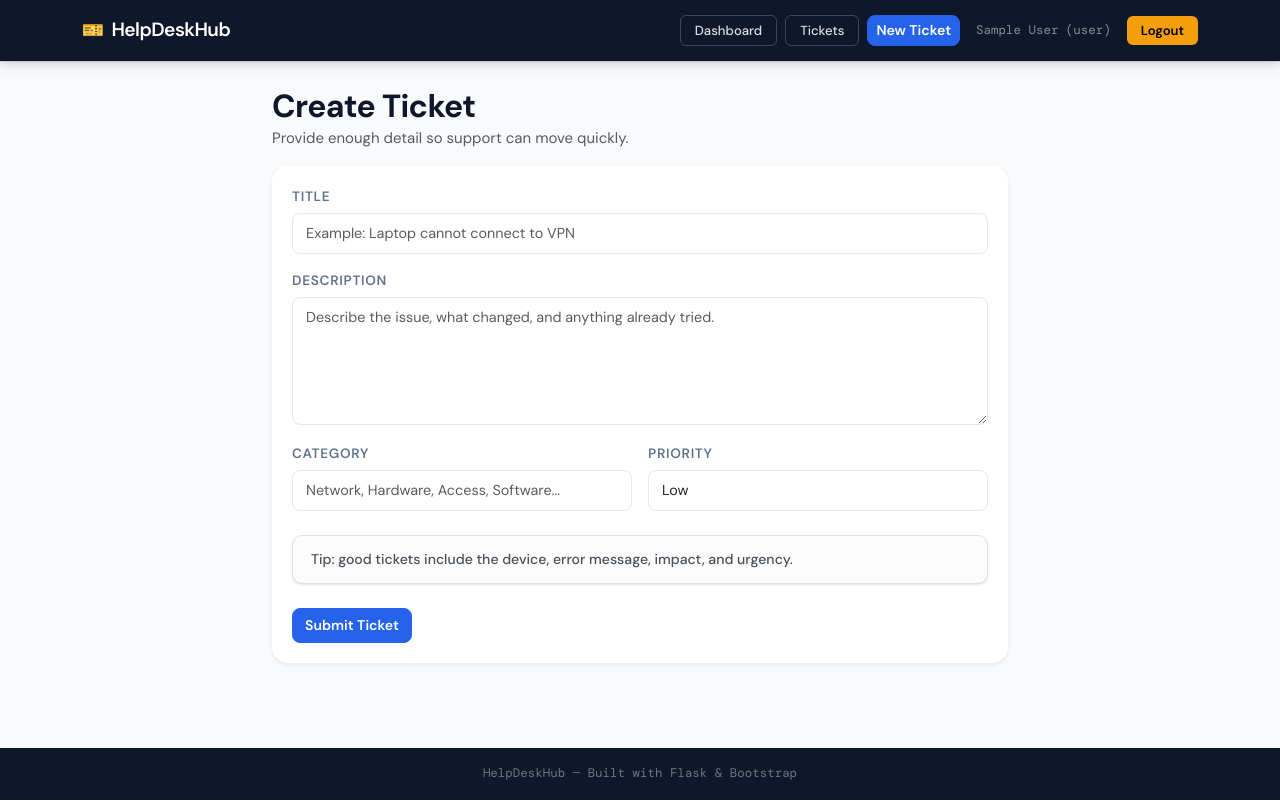
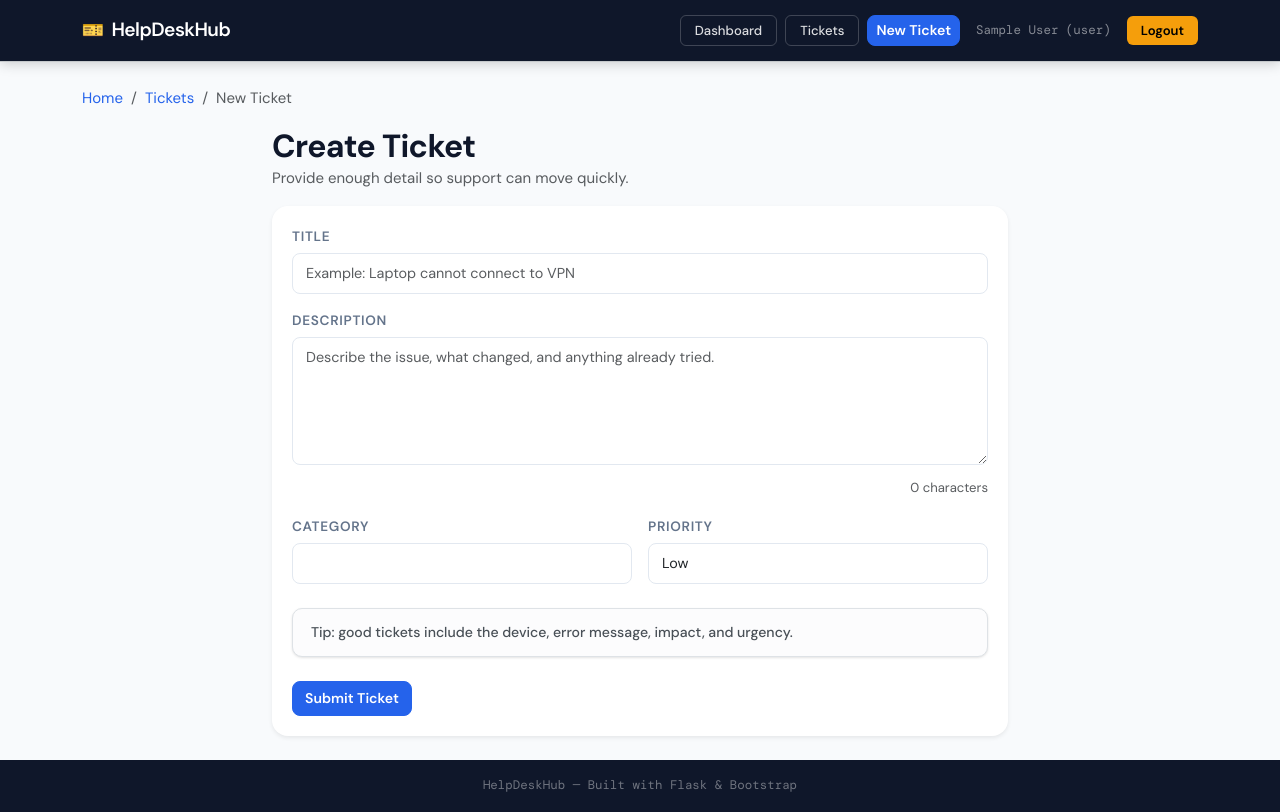
Before and after one commit to jacqu3xf/helpdeskhub, a Flask app: page /tickets/new in a window 1280 px wide. Run offline with Flask 3, Linux system fonts and the light colour scheme; the visitor is signed in with stand-in values (Sample User, id 1).

Commit message:
Update ticket_new.html
-update nav
-Stat cards
-tables
-CHart
-Breadcrumb
-Comment input/ counter

```diff
--- a/templates/ticket_new.html
+++ b/templates/ticket_new.html
@@ -1,5 +1,12 @@
 {% extends "base.html" %}
 {% block content %}
+<nav aria-label="breadcrumb" class="mb-3">
+  <ol class="breadcrumb">
+    <li class="breadcrumb-item"><a href="{{ url_for('dashboard') }}">Home</a></li>
+    <li class="breadcrumb-item"><a href="{{ url_for('tickets_list') }}">Tickets</a></li>
+    <li class="breadcrumb-item active" aria-current="page">New Ticket</li>
+  </ol>
+</nav>
 <div class="row justify-content-center">
   <div class="col-xl-8">
     <div class="d-flex justify-content-between align-items-center mb-3">
@@ -16,12 +23,21 @@
       {{ form.title(class="form-control mb-3", placeholder="Example: Laptop cannot connect to VPN") }}
 
       <label class="form-label">{{ form.description.label }}</label>
-      {{ form.description(class="form-control mb-3", rows="5", placeholder="Describe the issue, what changed, and anything already tried.") }}
+      {{ form.description(class="form-control mb-2", rows="5", placeholder="Describe the issue, what changed, and anything already tried.") }}
+<div class="form-text text-end mb-3"><span id="descCount">0</span> characters</div>
+
+<script>
+  const descInput = document.querySelector('textarea[name="description"]');
+  const descCount = document.getElementById('descCount');
+  descInput.addEventListener('input', () => {
+    descCount.textContent = descInput.value.length;
+  });
+</script>
 
       <div class="row g-3">
         <div class="col-md-6">
           <label class="form-label">{{ form.category.label }}</label>
-          {{ form.category(class="form-control", placeholder="Network, Hardware, Access, Software...") }}
+          {{ form.category(class="form-select") }}
         </div>
         <div class="col-md-6">
           <label class="form-label">{{ form.priority.label }}</label>
```
